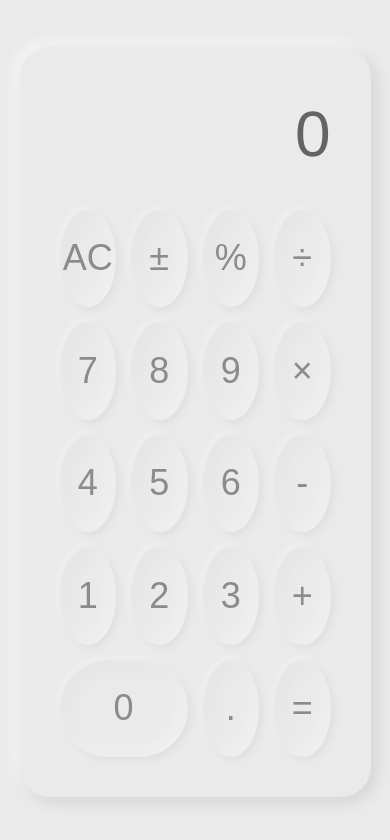
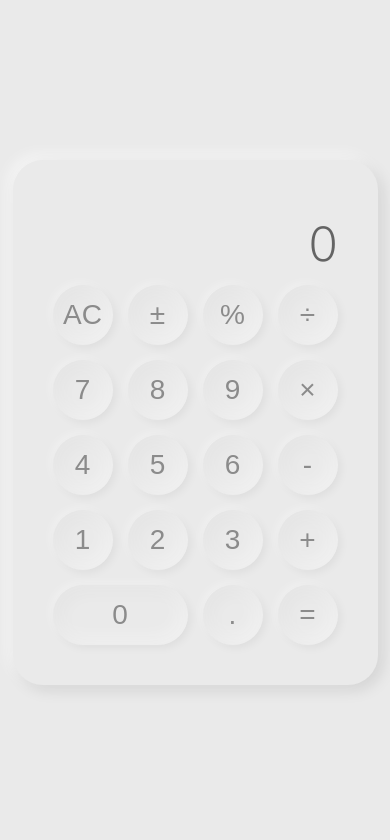
Before and after one commit to Saltro/vue-calculator, a Vue app: page / in a window 390 px wide. Shown: the top 840 px of the page. Built offline with nearby package versions, Linux system fonts and the light colour scheme.

Commit message:
style: 增加小屏适配，更改字体为苹方

```diff
--- a/src/App.vue
+++ b/src/App.vue
@@ -14,6 +14,11 @@ export default defineComponent({
 </script>
 
 <style lang="scss">
+@font-face {
+  src: url('/PINGFANG\ SC\ REGULAR.TTF');
+  font-family: 'PingFang';
+}
+
 * {
   margin: 0;
   padding: 0;
@@ -23,12 +28,13 @@ export default defineComponent({
   font-family: Avenir, Helvetica, Arial, sans-serif;
   -webkit-font-smoothing: antialiased;
   -moz-osx-font-smoothing: grayscale;
-  width: 100vw;
-  height: 100vh;
+  min-width: 100vw;
+  min-height: 100vh;
   display: flex;
   justify-content: center;
   align-items: center;
   background-color: #EAEAEA;
   user-select: none;
+  font-family: 'PingFang';
 }
 </style>
--- a/src/components/Index.vue
+++ b/src/components/Index.vue
@@ -121,14 +121,11 @@ export default defineComponent({
 
 <style lang="scss" scoped>
 #container {
-  width: 90%;
-  height: 90%;
-  max-width: 500px;
-  max-height: 750px;
   border-radius: 30px;
   box-sizing: border-box;
   display: grid;
-  grid: repeat(6, 1fr) / repeat(4, 1fr);
+  grid-template-rows: repeat(6, 90px);
+  grid-template-columns: repeat(4, 90px);
   grid-template-areas: 'res res res res'
                        'ac notbtn per div'
                        'seven eight nine mul'
@@ -246,4 +243,21 @@ export default defineComponent({
     grid-area: equal;
   }
 }
+
+@media only screen and (max-width: 1023px) {
+  #container {
+    grid-template-rows: repeat(6, 60px);
+    grid-template-columns: repeat(4, 60px);
+
+    #result {
+      span {
+        font-size: 48px;
+      }
+    }
+
+    button {
+      font-size: 28px;
+    }
+  }
+}
 </style>
```
Also changed, not shown: public/PINGFANG SC REGULAR.TTF (added).
